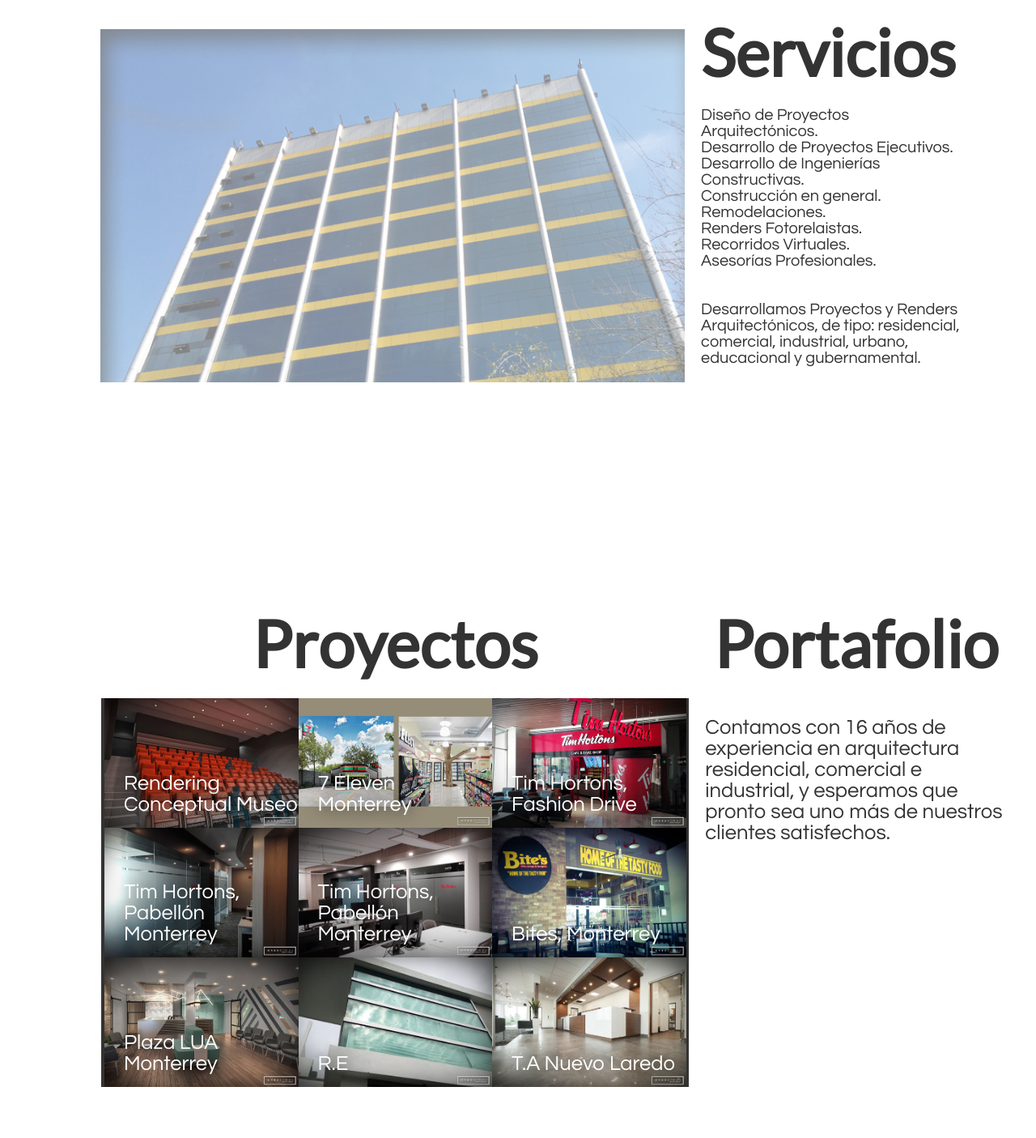
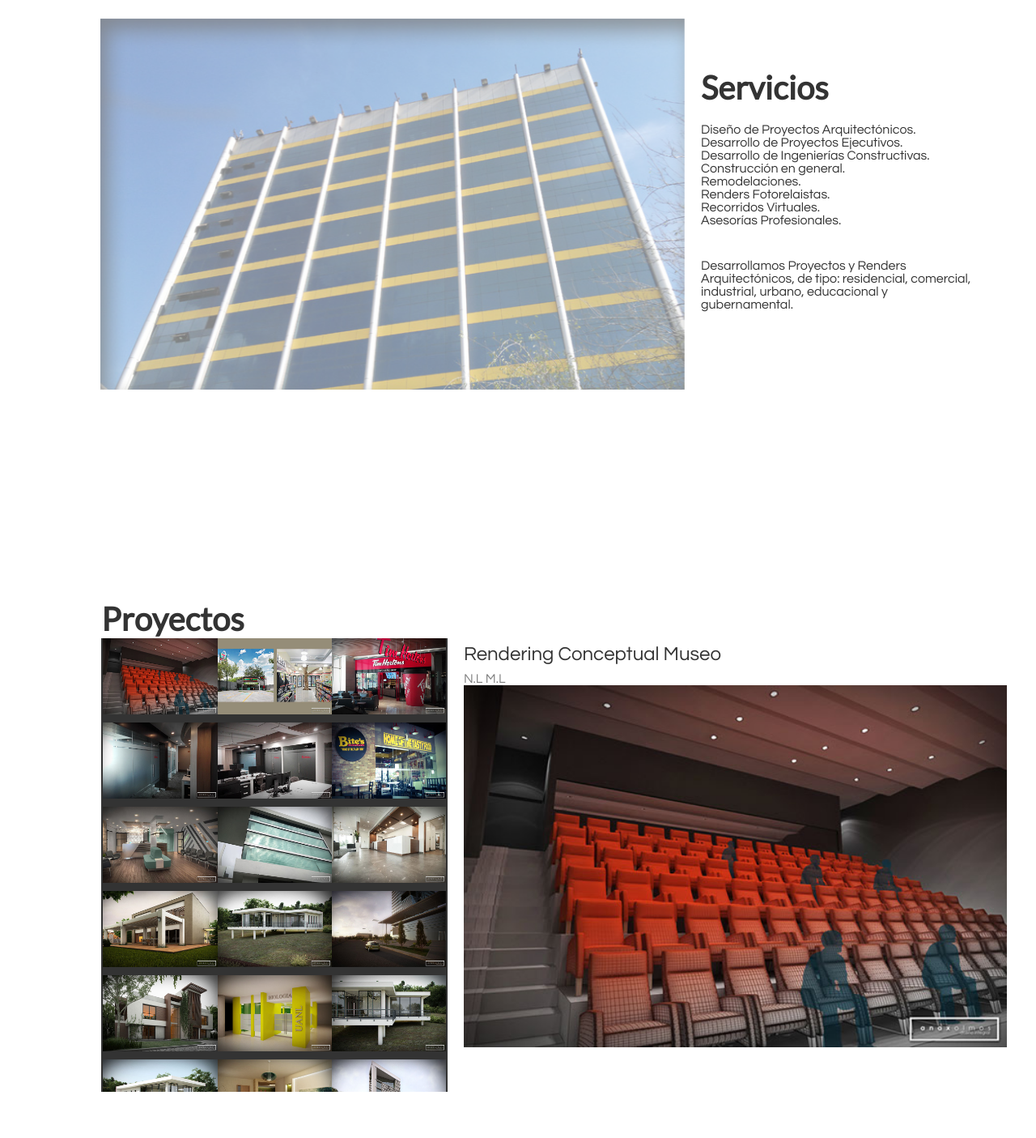
Before and after one commit to PualMark/anax_template, a plain HTML site: page index.html in a window 1280 px wide. Shown: the part 956-2361 px from the top of the page at 81% size. Drawn offline with nearby package versions, Linux system fonts and the light colour scheme.

Commit message:
Add files via upload

```diff
--- a/css/main.css
+++ b/css/main.css
@@ -35,11 +35,16 @@
 		background-repeat: no-repeat;
 		background-attachment: fixed;
 		background-size: cover;
+		overflow-anchor: none;
 	}
 
 	a{
 		text-decoration: none;
 	  	color: inherit;
+	}
+
+	h1{
+		font-family: var(--title-font);
 	}
 
 	h2{
@@ -61,7 +66,6 @@
 	i{
 		color: whitesmoke;
 	}
-
 /* Intro Section */
 	.intro{
 		z-index: 10000;
@@ -363,11 +367,11 @@
 		padding: 23vh 0 0;
 		color: rgb(0, 0, 0, 0.8);
 	}
-	.home-container h2{
-		font-size: 12vh;
+	.home-container h1{
+		font-size: 5rem;
 	}
 	.home-container p{
-		font-size: 3.2vh;
+		font-size: 2rem;
 	}
 	.home-content{
 		padding: 0 5%;
@@ -397,17 +401,17 @@
 		padding: 5%;
 	}
 	.services-content h2{
-		font-size: 6vh;
-		text-align: center;
+		font-size: 4.5rem;
+		text-align: left;
 	}
 	.service-01 ul{
-		font-size: 3.2vh;
-		margin: 20px;
+		font-size: 2rem;
+		margin: 20px 0;
 	}
 
 	.service-02 p{
-		font-size: 3.2vh;
-		margin: 20px;
+		font-size: 2rem;
+		margin: 20px 0;
 	}
 
 	.services-slider{
@@ -447,34 +451,29 @@
 
 	.portfolio-content{
 		display: flex;
-		flex-direction: column;
+		flex-direction: column-reverse;
 		padding: 5%;
 	}
 
 	.portfolio-content h2{
-		font-size: 6vh;
-		text-align: center;
-		position: relative;
-		display: inline-block;
-		margin: 0 auto 20px;
+		display: none;
 	}
 
 	.portfolio-content p{
-		font-size: 3.2vh;
+		font-size: 2rem;
 	}
 
 /* Projects Section */
 	.projects-container{
 		position: relative;
-		max-height: 60vh;
-		overflow-x: hidden;
-		color: white;
-		text-shadow: ;
+		max-height: 30vh;
+		overflow: auto;
+		display: flex;
+		flex-direction: row;
 	}
 	.proj{
 		position: relative;
-		width: 100%;
-		height: 20vh;
+		min-width: 40vw;
 		overflow: hidden;
 	}
 
@@ -485,40 +484,18 @@
     	flex-direction: column;
 	}
 
-	.portfolio-02 h2{
-		font-size: 5.5vh;
+	.project-img{
+		width: 100%;
+		cursor: pointer;
+
+		transition: all 300ms;
 	}
 
-	.project-title{
-		position: absolute;
-		bottom: 10%;
-		left: 10%;
-		font-size: 3vh;
-		text-shadow: 0 -1px 20px black;;
-	}
-
-	.project-img{
+	#project-preview{
 		width: 100%;
 	}
-
-	.project-text{
-		position: absolute;
-		visibility: hidden;
-		opacity: 0;
-		display: flex;
-		flex-direction: column;
-		justify-content: center;
-		text-align: center;
-		top: 0;
+	#project-preview img{
 		width: 100%;
-		height: 100%;
-		background-color: rgb(0, 0, 0, 0.5);
-		font-size: 2vh !important;
-		transition: all 0.3s;
-	}
-	.proj:hover .project-text{
-		visibility: visible;
-		opacity: 1;
 	}
 
 /* Contact Section */
@@ -537,11 +514,16 @@
 		margin: 0 auto;
 	}
 
-	.contact-content h2,p{
-		font-size: 8vw;
+	.contact-content h2{
+		font-size: 5rem;
+	}
+
+	.contact-content p{
+		font-size: 2rem;
 	}
 
 	.contact-content img{
+		margin: 20px 0;
 		width: 80%;
 	}
 
@@ -635,15 +617,15 @@
 		flex-direction: column;
 		justify-content: center;
 	}
-	.home-container h2{
+	.home-container h1{
 		margin-left: 20px;
-		font-size: 10vh;
+		font-size: 3rem;
 		grid-column: 2/3;
 		grid-row: 1/2;
 	}
 	.home-container p{
 		margin-left: 20px;
-		font-size: 2vh;
+		font-size: 1rem;
 		grid-column: 2/3;
 		grid-row: 2/3;
 	}
@@ -654,7 +636,7 @@
 	.home-content{
 		display: grid;
 		grid-template-columns: 1.75fr 1.25fr;
-		grid-template-rows: .5fr .5fr;
+		grid-template-rows: .25fr .75fr;
 		padding: 0 5%;
 	}
 
@@ -687,19 +669,23 @@
 	.services-content h2{
 		text-align: left;
 		margin-left: 20px;
-		font-size: 10vh;
+		font-size: 2.5rem;
+	}
+
+	.services-text{
 		grid-column: 2/3;
-		grid-row: 1/2;
+		grid-row: 1/4;
+		display: flex;
+		flex-direction: column;
+		justify-content: center;
 	}
 
 	.service-01{
-		grid-column: 2/3;
-		grid-row: 2/3;
+		margin-left: 20px;
 	}
 
 	.service-02{
-		grid-column: 2/3;
-		grid-row: 3/4;
+		margin-left: 20px;
 	}
 
 	.services-slider{
@@ -708,14 +694,18 @@
 	}
 
 	.service-01 ul{
-		font-size: 2.5vh;
+		font-size: 1rem;
 	}
 
 	.service-02 p{
-		font-size: 2.5vh;
+		font-size: 1rem;
 	}
 
 /* Portfolio */
+	.proj{
+		min-width: unset;
+		height: 104px;
+	}
 	.portfolio-container{
 		width: 93%;
 		height: 100vh;
@@ -731,12 +721,13 @@
 		display: grid;
 		padding: 0;
 		margin: 0 auto;
-		grid-template-columns: 2fr 1fr;
+		grid-template-columns: 1fr 1.5fr;
 		grid-template-rows: .25fr 1fr;
 	}
 
 	.portfolio-content h2{
-		font-size: 10vh;
+		display: inline-block;
+		font-size: 2.5rem;
 		grid-column: 2/3;
 		grid-row: 1/2;
 	}
@@ -744,10 +735,6 @@
 	.portfolio-content p{
 		grid-column: 2/3;
 		grid-row: 2/4;
-	}
-	.portfolio-content-text{
-		margin-top: 20px;
-		font-size: 2.5vh;
 	}
 	.portfolio-02{
 		position: relative;
@@ -761,8 +748,47 @@
 		display: grid;
 		justify-content: center;
 		grid-template-columns: repeat(auto-fit, 33%);
+		max-height: 70vh;
+		max-width: 100%;
 	}
 
+	.project-img:hover{
+		transform: scale(1.6);
+	}
+
+	#project-preview{
+		display: initial;
+		grid-column: 2/3;
+		grid-row: 1/3;
+		display: flex;
+		flex-direction: column;
+		justify-content: center;
+		align-content: center;
+
+		animation-duration: 300ms;
+		animation-iteration-count: 1;
+		animation-direction: normal;
+	}
+
+	@keyframes project-change{
+		from{
+			opacity: 0;
+			transform: scale(0.9);
+		}to{
+			opacity: 1;
+			transform: scale(1.0);
+		}
+	}
+
+	#pre-title{
+		font-size: 1.5rem;
+	}
+
+	#pre-text{
+		margin-top: 10px;
+		font-size: 1rem;
+		color: rgb(0, 0, 0, 0.5);
+	}
 /* Contact */
 	.contact-container{
 		position: relative;
--- a/index.html
+++ b/index.html
@@ -17,15 +17,6 @@
 </head>
 <body>
 	<script src="js/main.js"></script>
-	<div class="intro">
-		<img src="img/logo/logo-start.png">
-		<figure class="intro-img-line-container">
-			<div class="intro-img-line"></div>
-			<div class="intro-img-line"></div>
-			<div class="intro-img-line"></div>
-			<div class="intro-img-line"></div>
-		</figure>
-	</div>
 	<header>
 		<div class="header-bg"></div>
 		<div class="logo-container">
@@ -39,6 +30,15 @@
 			</label>
 		</div>
 	</header>
+	<div class="intro">
+		<img src="img/logo/logo-start.png">
+		<figure class="intro-img-line-container">
+			<div class="intro-img-line"></div>
+			<div class="intro-img-line"></div>
+			<div class="intro-img-line"></div>
+			<div class="intro-img-line"></div>
+		</figure>
+	</div>
 	<nav class="navbar-container" id="navbar">
 		<div class="navbar-blur" id="nav-bg"></div>
 		<ul>
@@ -50,7 +50,7 @@
 	</nav>
 	<div class="home-container" id="home">
 		<div class="home-content">
-			<h2>Anax<br>Olmos</h2>
+			<h1>Anax<br>Olmos</h1>
 			<p>Somos un grupo de profesionistas que hacemos nuestro trabajo con mucho compromiso. Para nosotros no existen los proyectos pequeños, cada uno de los que nos toca desarrollar, tiene su grandeza en la <b>originalidad</b> y <b>funcionalidad</b> con la que son resueltos.<br><br>El Cliente, para nosotros, es lo más importante, es por eso, que lo hacemos participe del proyecto, para que juntos encontremos la mejor solución.</p>
 			<img src="img/home.png">
 		</div>
@@ -58,6 +58,7 @@
 	<div class="services-container" id="services">
 		<div class="services-bg"></div>
 		<div class="services-content">
+			<div class="services-text">
 				<h2>Servicios</h2>
 				<div class="service-01">
 					<ul>
@@ -73,6 +74,7 @@
 				</div>
 				<div class="service-02">
 					<p>Desarrollamos Proyectos y Renders Arquitectónicos, de tipo: residencial, comercial, industrial, urbano, educacional y gubernamental.</p>
+				</div>
 			</div>
 			<div class="services-slider">
 				<div class="slider-bg">
@@ -90,22 +92,23 @@
 	</div>
 	<div class="portfolio-container" id="portfolio">
 		<div class="portfolio-content">
-			<h2>Portafolio</h2>
-			<p class="portfolio-content-text">Contamos con 16 años de experiencia en arquitectura residencial, comercial e industrial, y esperamos que pronto sea uno más de nuestros clientes satisfechos.
-			<div id="project-preview">
-			</div>
 			<div class="portfolio-02">
 				<h2 class="projects-container-title">Proyectos</h2>
 				<div class="projects-container" id="project-card">
 					<script src="js/portfolio.js"></script>
 				</div>
 			</div>
+			<div id="project-preview">
+				<p id="pre-title">Rendering Conceptual Museo</p>
+				<p id="pre-text">N.L M.L</p>
+				<img src="img/projects/p01.jpg" id="main-preview" alt="IMAGE">
+			</div>
 		</div>
 	</div>
 	<div class="contact-container" id="contact">
 		<div class="contact-content">
 			<h2>Contáctanos</h2>
-			<p>+(81) 1177 1535<br>info@anaxolmos.com.mx</p>
+			<p>+(81) 1177 1535<br>anax@anaxolmos.com</p>
 			<img src="img/contact.png">
 		</div>
 	</div>
--- a/js/portfolio.js
+++ b/js/portfolio.js
@@ -289,11 +289,43 @@ const projectData = [
 document.getElementById('project-card').innerHTML = `
 ${projectData.map(function(project){
 	return `
-	<div class='proj'>
-		<p class='project-title'>${project.title}</p>
-		<img class='project-img' src="${project.image}">
-		<p class='project-text'>${project.text}</p>
+	<div class='proj' onclick="selectProject()">
+		<img class='project-img' src="${project.image}" onclick="change(this.src)">
 	</div>
 	`
 }).join('')}
 `
+
+const change = src => {
+    document.getElementById('main-preview').src = src;
+}
+
+function findObjectByKey(array, key, value) {
+    for (var i = 0; i < array.length; i++) {
+        if (array[i][key] === value) {
+            return array[i];
+        }
+    }
+    return null;
+}
+
+
+
+function selectProject(){
+	var previewProject = document.getElementById('project-preview');
+	var previewTitle = document.getElementById('pre-title');
+	var previewText = document.getElementById('pre-text');
+	var imgSrc = document.getElementById('main-preview').src;
+	var imgId = imgSrc.slice(-7);
+	var uniqueProject = projectData.find(obj => {
+		return obj.image.slice(-7) === imgId
+	});
+
+	previewTitle.innerHTML = uniqueProject.title;
+	previewText.innerHTML = uniqueProject.text;
+
+	previewProject.style.animationName = 'project-change'
+	previewProject.addEventListener('animationend', function(){
+		previewProject.style.animationName = '';
+	});
+}
```
Also changed, not shown: img/logo/logo.png. Lines whose indentation alone changed are shown as unchanged.
